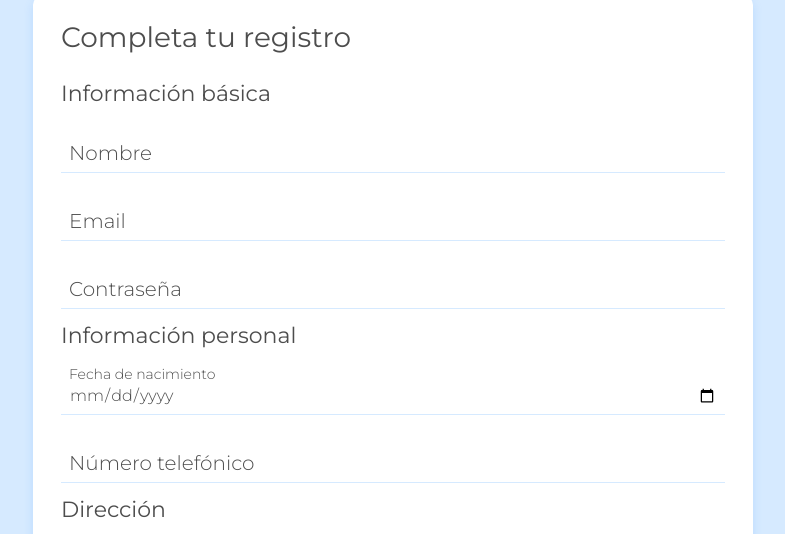
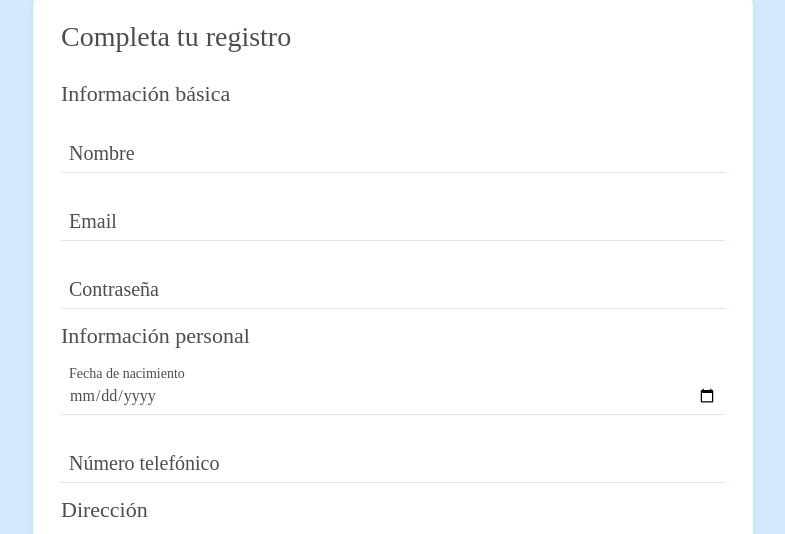
Before and after one commit to David-F-98/Validaci-n-Fromularios, a plain HTML site: page index.html in a window 1280 px wide. Shown: the part 228-762 px from the top of the page, without its empty margins (247-1032 px from the left). Drawn offline with Linux system fonts and the light colour scheme.

Commit message:
reset &  variables

```diff
--- a/index.html
+++ b/index.html
@@ -11,6 +11,8 @@
     <link rel="stylesheet" href="./assets/css/componentes/card.css">
     <link rel="stylesheet" href="./assets/css/componentes/inputs.css">
     <link rel="stylesheet" href="./assets/css/componentes/button.css">
+    <link rel="stylesheet" href="./assets/css/base/_variables.css">
+    <link rel="stylesheet" href="./assets/css/base/_reset.css">
 </head>
 <body>
     <main class="container flex flex--column flex--center">
```
